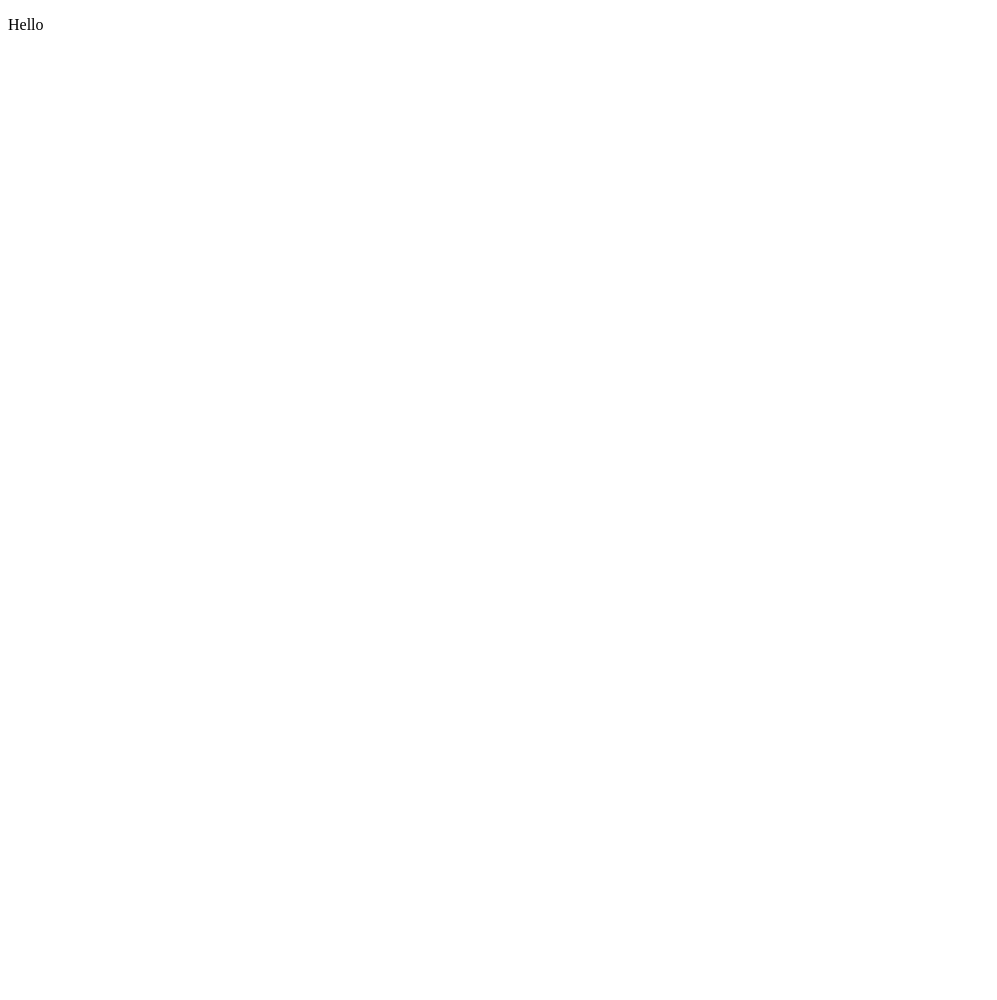
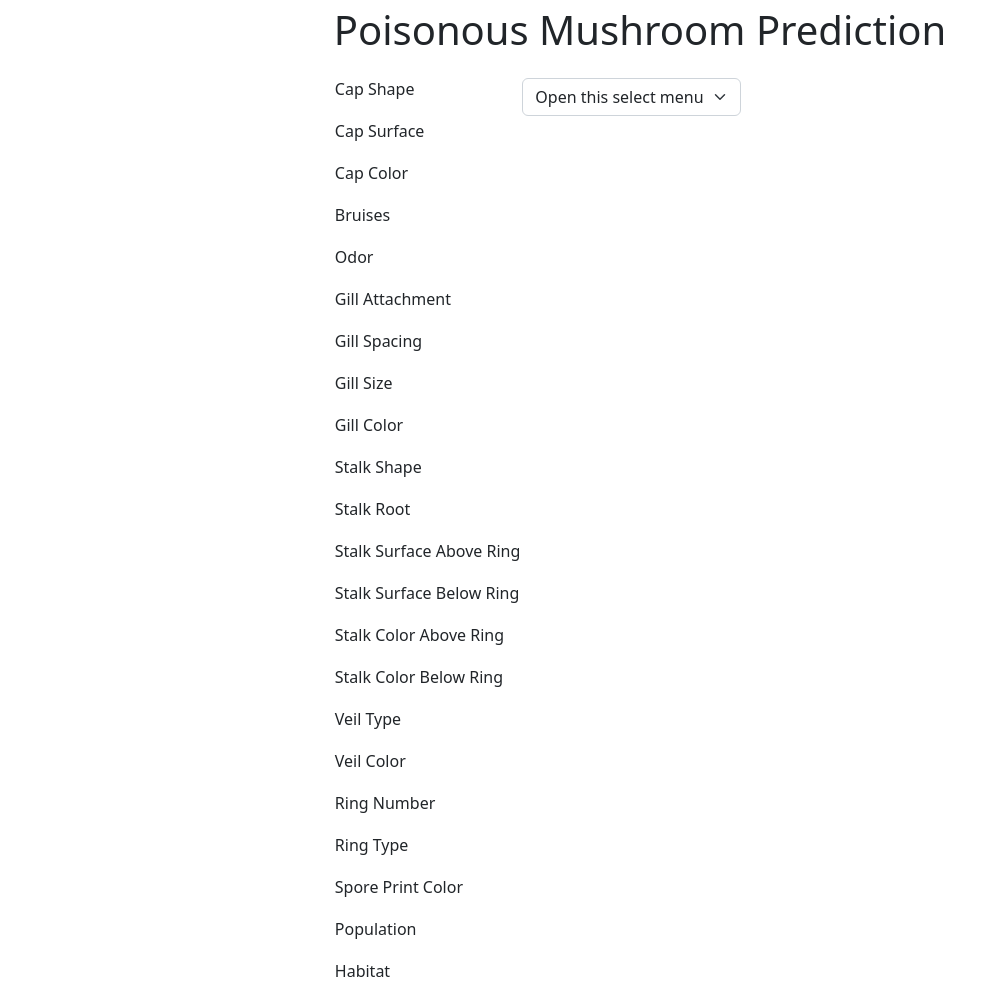
Before and after one commit to ee-son/poisonous-mushroom-prediction, a Flask app: page / in a window 1280 px wide. Before the commit the part shown is almost empty. Shown: the whole page, without its empty margins (0-997 px from the left). Before the commit the page ends 30 px from the top, so only its background shows below. Run offline with Flask 3, Linux system fonts and the light colour scheme.

Commit message:
feat: Add model and form in index.html

```diff
--- a/templates/index.html
+++ b/templates/index.html
@@ -3,9 +3,96 @@
 <head>
     <meta charset="UTF-8">
     <meta name="viewport" content="width=device-width, initial-scale=1.0">
+    <link href="https://cdn.jsdelivr.net/npm/bootstrap@5.2.3/dist/css/bootstrap.min.css" rel="stylesheet" integrity="sha384-rbsA2VBKQhggwzxH7pPCaAqO46MgnOM80zW1RWuH61DGLwZJEdK2Kadq2F9CUG65" crossorigin="anonymous">
     <title>Poisonous Mushroom Prediction</title>
 </head>
 <body>
-    <p>Hello</p>
+    <div class="d-flex justify-content-center">
+    <br>
+    <form action="/result/" method="post">
+        <table>
+            <tr><p class="fs-1">Poisonous Mushroom Prediction</p></tr>
+            <tr>
+                <td><p>Cap Shape</p></td>
+                <td>
+                    <select class="form-select" aria-label="Default select example">
+                        <option selected>Open this select menu</option>
+                        <option value="0">Bell</option>
+                        <option value="1">Conical</option>
+                        <option value="2">Convex</option>
+                        <option value="3">Flat</option>
+                        <option value="4">Knobbed</option>
+                        <option value="5">Sunken</option>
+                      </select>
+                </td>
+            </tr>
+            <tr>
+                <td><p>Cap Surface</p></td>
+            </tr>
+            <tr>
+                <td><p>Cap Color</p></td>
+            </tr>
+            <tr>
+                <td><p>Bruises</p></td>
+            </tr>
+            <tr>
+                <td><p>Odor</p></td>
+            </tr>
+            <tr>
+                <td><p>Gill Attachment</p></td>
+            </tr>
+            <tr>
+                <td><p>Gill Spacing</p></td>
+            </tr>
+            <tr>
+                <td><p>Gill Size</p></td>
+            </tr>
+            <tr>
+                <td><p>Gill Color</p></td>
+            </tr>
+            <tr>
+                <td><p>Stalk Shape</p></td>
+            </tr>
+            <tr>
+                <td><p>Stalk Root</p></td>
+            </tr>
+            <tr>
+                <td><p>Stalk Surface Above Ring</p></td>
+            </tr>
+            <tr>
+                <td><p>Stalk Surface Below Ring</p></td>
+            </tr>
+            <tr>
+                <td><p>Stalk Color Above Ring</p></td>
+            </tr>
+            <tr>
+                <td><p>Stalk Color Below Ring</p></td>
+            </tr>
+            <tr>
+                <td><p>Veil Type</p></td>
+            </tr>
+            <tr>
+                <td><p>Veil Color</p></td>
+            </tr>
+            <tr>
+                <td><p>Ring Number</p></td>
+            </tr>
+            <tr>
+                <td><p>Ring Type</p></td>
+            </tr>
+            <tr>
+                <td><p>Spore Print Color</p></td>
+            </tr>
+            <tr>
+                <td><p>Population</p></td>
+            </tr>
+            <tr>
+                <td><p>Habitat</p></td>
+            </tr>
+        </table>
+    </form>
+    </div>
+
+    <script src="https://cdn.jsdelivr.net/npm/bootstrap@5.2.3/dist/js/bootstrap.bundle.min.js" integrity="sha384-kenU1KFdBIe4zVF0s0G1M5b4hcpxyD9F7jL+jjXkk+Q2h455rYXK/7HAuoJl+0I4" crossorigin="anonymous"></script>
 </body>
 </html>
```
Also changed, not shown: 1 other file.
